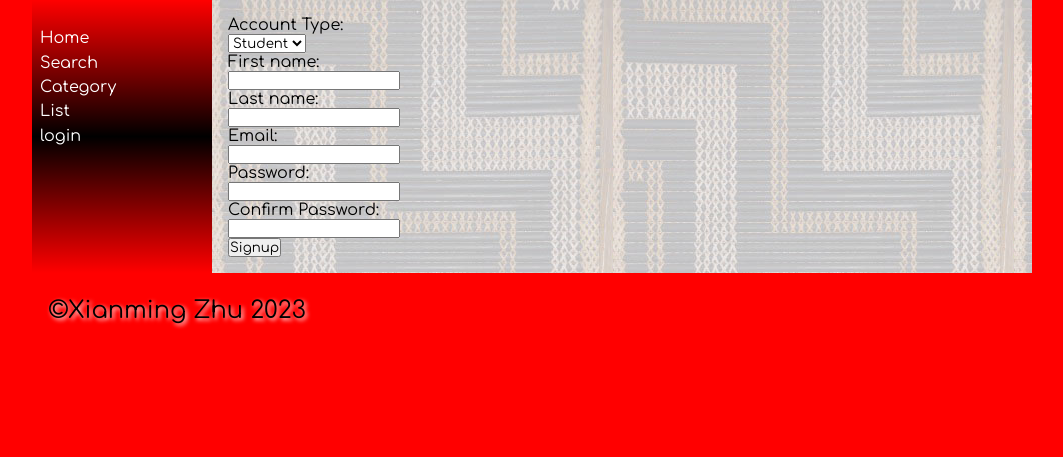
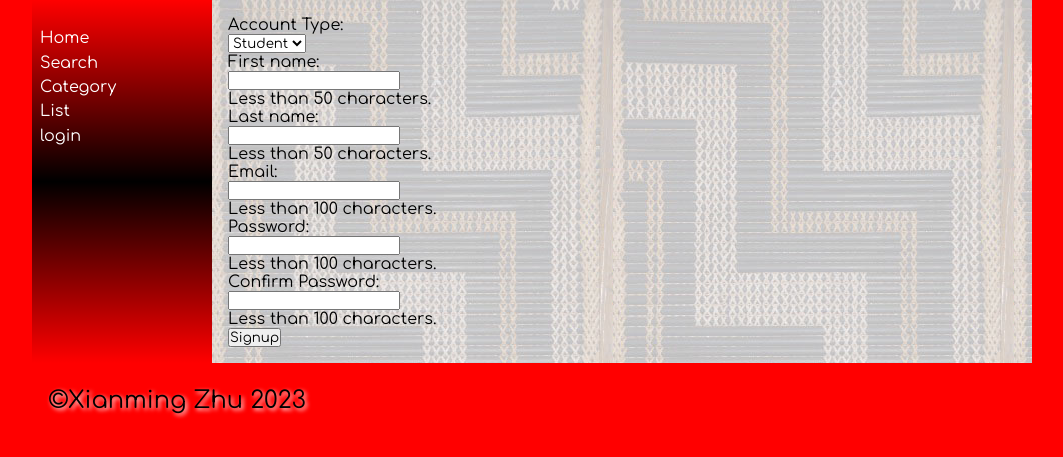
Before and after one commit to Aurora-Ming/Maori-Dictionary, a Flask app: page /signup in a window 1280 px wide. Shown: the part 101-558 px from the top of the page, without its empty margins (108-1171 px from the left). Run offline with Flask 3, Linux system fonts and the light colour scheme; some web fonts are replaced.

Commit message:
添加了数据长度限制

```diff
--- a/templates/admin.html
+++ b/templates/admin.html
@@ -7,15 +7,15 @@
 <form class="myform" method="POST" action="/add_word">
      <div class="form-group">
         <div class="form-label">Maori:</div>
-        <div class="form-element"><label for="Maori"></label><input type="text" name="Maori" id="Maori" required></div>
+        <div class="form-element"><label for="Maori"></label><input type="text" name="Maori" id="Maori" required maxlength="30"><br><span>Less than 30 characters.</span><br></div>
      </div>
      <div class="form-group">
         <div class="form-label">English:</div>
-        <div class="form-element"><label for="English"></label><input type="text" name="English" id="English" required></div>
+        <div class="form-element"><label for="English"></label><input type="text" name="English" id="English" required maxlength="30"><br><span>Less than 30 characters.</span><br></div>
      </div>
      <div class="form-group">
         <div class="form-label">Definition:</div>
-        <div class="form-element"><label for="Definition"></label><input type="text" name="Definition" id=Definition" required></div>
+        <div class="form-element"><label for="Definition"></label><input type="text" name="Definition" id=Definition" required maxlength="500"><br><span>Less than 500 characters.</span><br></div>
      </div>
      <div class="form_group">
          <div class="form-label">Category:</div>
--- a/templates/signup.html
+++ b/templates/signup.html
@@ -15,26 +15,26 @@
     </div>
     <div class="form-group">
         <div class="form-label">First name:</div>
-        <div class="form-element"><label for="fname"></label><input type="text" name="fname" id="fname" required></div>
+        <div class="form-element"><label for="fname"></label><input type="text" name="fname" id="fname" required maxlength="50"><br><span>Less than 50 characters.</span><br></div>
     </div>
     <div class="error">{{ fname_error }}</div>
     <div class="form-group">
         <div class="form-label">Last name:</div>
-        <div class="form-element"><label for="lname"></label><input type="text" name="lname" id="lname" required></div>
+        <div class="form-element"><label for="lname"></label><input type="text" name="lname" id="lname" required maxlength="50"><br><span>Less than 50 characters.</span><br></div>
     </div>
     <div class="error">{{ lname_error }}</div>
     <div class="form-group">
         <div class="form-label">Email:</div>
-        <div class="form-element"><label for="email"></label><input type="email" name="email" id="email" required></div>
+        <div class="form-element"><label for="email"></label><input type="email" name="email" id="email" required maxlength="100"><br><span>Less than 100 characters.</span><br></div>
     </div>
     <div class="form-group">
         <div class="form-label">Password:</div>
-        <div class="form-element"><label for="password"></label><input type="text" name="password" id="password" required></div>
+        <div class="form-element"><label for="password"></label><input type="text" name="password" id="password" required maxlength="100"><br><span>Less than 100 characters.</span><br></div>
     </div>
     <div class="error">{{ error }}</div>
     <div class="form-group">
         <div class="form-label">Confirm Password:</div>
-        <div class="form-element"><label for="password2"></label><input type="password" name="password2" id="password2" required></div>
+        <div class="form-element"><label for="password2"></label><input type="password" name="password2" id="password2" required maxlength="100"><br><span>Less than 100 characters.</span><br></div>
     </div>
     <div class="form-group">
         <div class="form-label"></div>
```
Also changed, not shown: dictionary.db.
